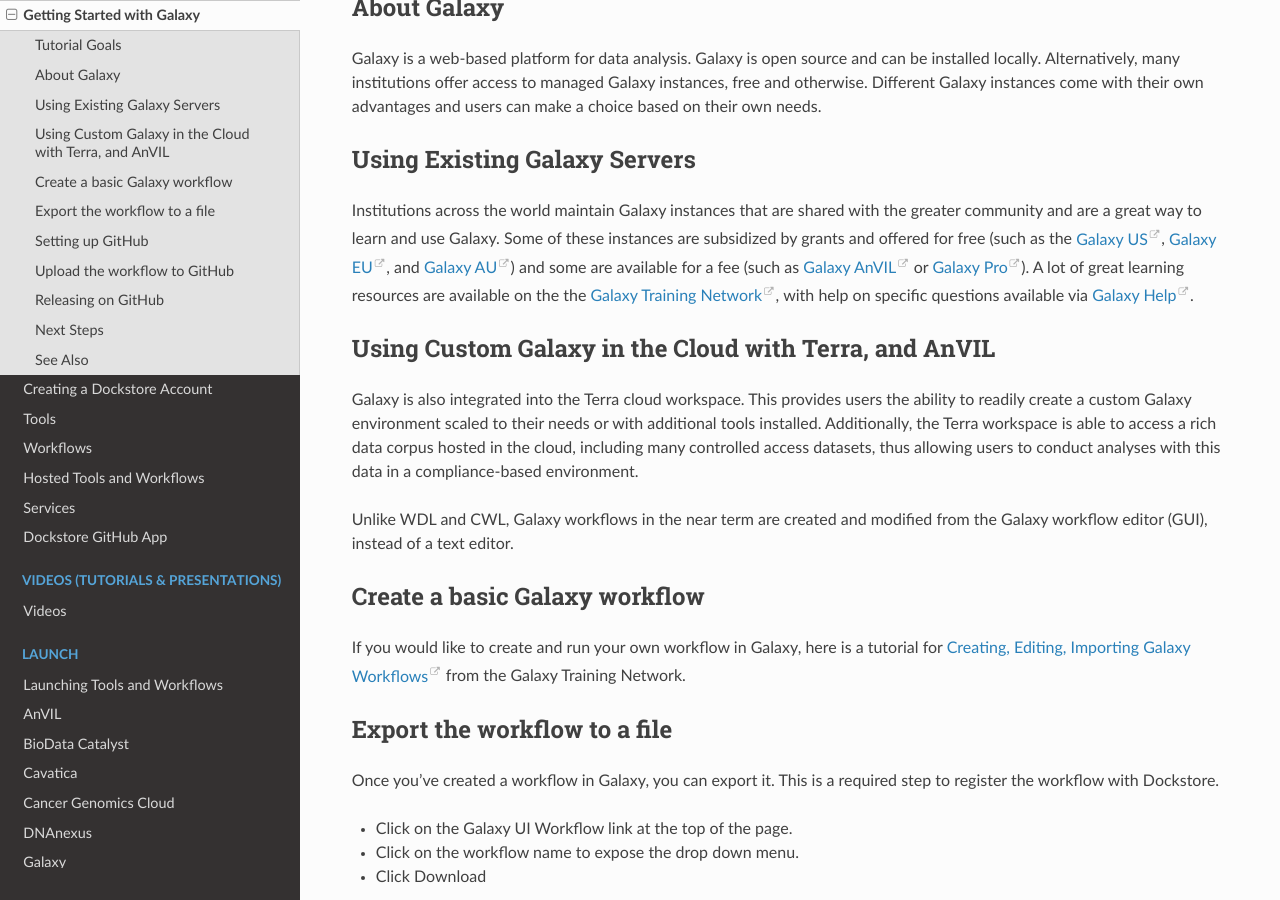
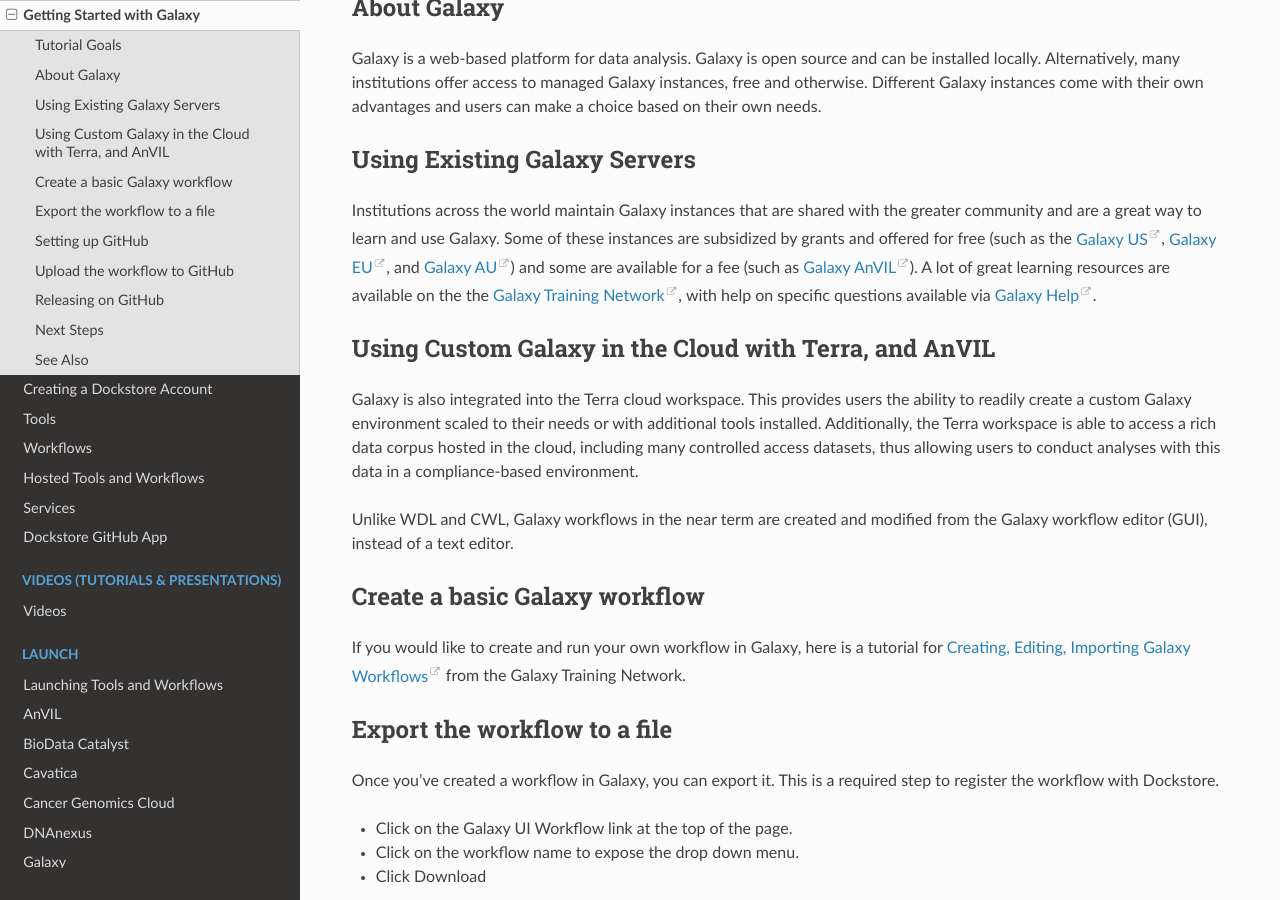
Before and after one commit to dockstore/dockstore-documentation, a Sphinx documentation site: the page built from docs/getting-started/getting-started-with-galaxy.rst, in a window 1280 px wide and 900 px high, scrolled down 469 px. Built offline with Sphinx 7.4.7 and the Read the Docs theme 2.0.0, drawn with Linux system fonts in a browser that asks for light colours.

Commit message:
Fix dead link

```diff
--- a/docs/getting-started/getting-started-with-galaxy.rst
+++ b/docs/getting-started/getting-started-with-galaxy.rst
@@ -22,7 +22,7 @@
 Using Existing Galaxy Servers
 -----------------------------
 
-Institutions across the world maintain Galaxy instances that are shared with the greater community and are a great way to learn and use Galaxy. Some of these instances are subsidized by grants and offered for free (such as the `Galaxy US <https://usegalaxy.org/>`__, `Galaxy EU <https://usegalaxy.eu/>`__, and `Galaxy AU <https://usegalaxy.org.au/>`__) and some are available for a fee (such as `Galaxy AnVIL <https://anvil.terra.bio/>`__ or `Galaxy Pro <https://galaxyworks.io/pricing>`__). A lot of great learning resources are available on the the `Galaxy Training Network <https://training.galaxyproject.org/>`__, with help on specific questions available via `Galaxy Help <https://help.galaxyproject.org/>`__.
+Institutions across the world maintain Galaxy instances that are shared with the greater community and are a great way to learn and use Galaxy. Some of these instances are subsidized by grants and offered for free (such as the `Galaxy US <https://usegalaxy.org/>`__, `Galaxy EU <https://usegalaxy.eu/>`__, and `Galaxy AU <https://usegalaxy.org.au/>`__) and some are available for a fee (such as `Galaxy AnVIL <https://anvil.terra.bio/>`__). A lot of great learning resources are available on the the `Galaxy Training Network <https://training.galaxyproject.org/>`__, with help on specific questions available via `Galaxy Help <https://help.galaxyproject.org/>`__.
 
 Using Custom Galaxy in the Cloud with Terra, and AnVIL
 ------------------------------------------------------------------------
```
